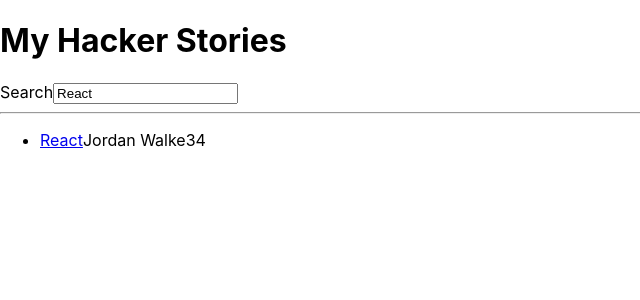
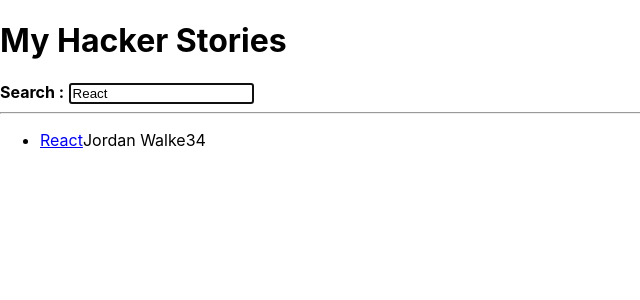
Before and after one commit to sweedalgharshi/hacker-stories, a React (Create React App) app: page / in a window 1280 px wide. Shown: the top 300 px of the page, without its empty margins (0-640 px from the left). Built offline with nearby package versions, Linux system fonts and the light colour scheme.

Commit message:
Learned about imperative react approach with an example of autofocus on the input field and also learned about useRef hook

```diff
--- a/src/App.js
+++ b/src/App.js
@@ -1,5 +1,5 @@
 import * as React from 'react';
-import { useState, useEffect } from 'react';
+import { useState, useEffect, useRef } from 'react';
 // import { Fragment } from 'react';
 
 const App = () => {
@@ -58,9 +58,11 @@ const App = () => {
         id={'search'}
         type={'text'}
         onInputChange={handleSearch}
+        isFocused
         value={searchTerm}
-        label={'Search'}
-      />
+      >
+        <strong>Search :</strong>
+      </InputWithLabel>
       <hr />
       <List list={searchedStories} />
       {/* render the list here */}
@@ -111,11 +113,33 @@ const Item = ({ item }) => {
 //   );
 // };
 
-const InputWithLabel = ({ id, label, value, onInputChange, type }) => {
+const InputWithLabel = ({
+  id,
+  value,
+  onInputChange,
+  type,
+  isFocused,
+  children,
+}) => {
+  const inputRef = useRef();
+
+  useEffect(() => {
+    if (isFocused && inputRef.current) {
+      inputRef.current.focus();
+    }
+  }, [isFocused]);
+
   return (
     <>
-      <label htmlFor={id}>{label}</label>
-      <input type={type} id={id} value={value} onChange={onInputChange} />
+      <label htmlFor={id}>{children}</label>
+      &nbsp;
+      <input
+        type={type}
+        id={id}
+        value={value}
+        onChange={onInputChange}
+        ref={inputRef}
+      />
     </>
   );
 };
```
